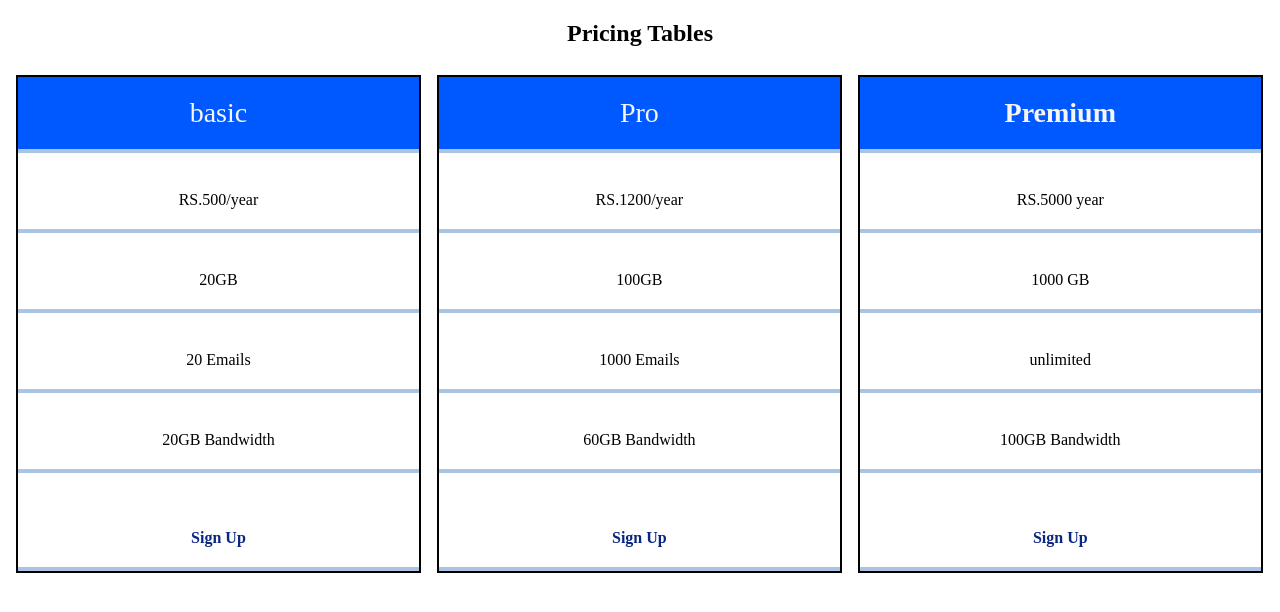
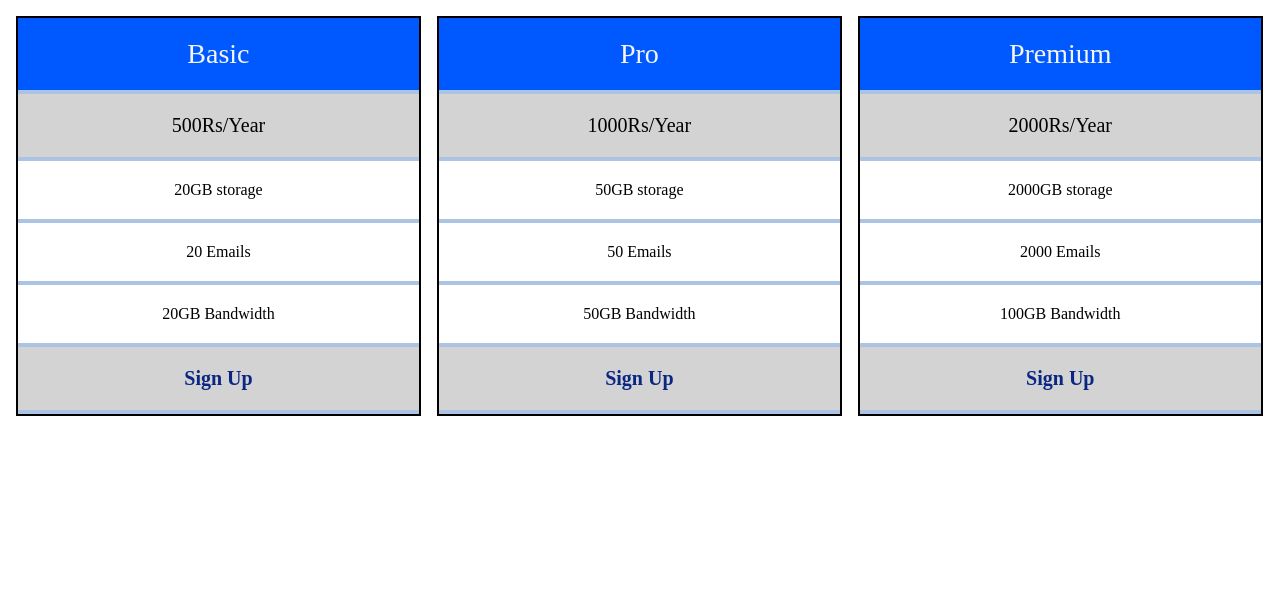
Before and after one commit to SangeethaKumarasamy/pricing-table, a plain HTML site: page index.html in a window 1280 px wide. Drawn offline with Linux system fonts and the light colour scheme.

Commit message:
Update index.html

```diff
--- a/index.html
+++ b/index.html
@@ -1,53 +1,45 @@
 <!DOCTYPE html>
 <html lang="en">
   <head>
-    <meta charset="UTF-8">
-    <meta http-equiv="X-UA-Compatible" content="IE=edge">
-    <meta name="viewport" content="width=device-width, initial-scale=1.0">
-    <title>price-table</title>
-    <link rel="stylesheet" href="style.css">
-
+    <meta charset="UTF-8" />
+    <meta http-equiv="X-UA-Compatible" content="IE=edge" />
+    <meta name="viewport" content="width=device-width, initial-scale=1.0" />
+    <title>Document</title>
+    <link rel="stylesheet" href="style.css" />
   </head>
   <body>
+    <div class="columns">
+      <ul class="price">
+        <li class="header">Basic</li>
+        <li class="grey">500Rs/Year</li>
+        <li>20GB storage</li>
+        <li>20 Emails</li>
+        <li>20GB Bandwidth</li>
 
-</head>
-<body>
-
-<h2 style="text-align:center">Pricing Tables</h2>
-
-<div class="columns" id="1">
-  <ul class="price">
-    <li class="header">basic</li>
-    <br><li class="wheat">RS.500/year</li>
-    <br><li>20GB </li>
-    <br><li>20 Emails</li>
-    <br><li>20GB Bandwidth</li>
-    <br><br><li class="colour">
-        <a href="#" class="button">Sign Up</a></li>
+        <li class="grey"><a href="#" class="button"> Sign Up </a></li>
       </ul>
     </div>
 
-<div class="columns" id="2">
+    <div class="columns">
       <ul class="price">
         <li class="header">Pro</li>
-    <br><li class="wheat">RS.1200/year</li>
-    <br><li>100GB </li>
-    <br><li>1000 Emails</li>
-    <br><li>60GB Bandwidth</li>
-    <br><br><li class="colour"><a href="#" class="button">Sign Up</a></li>
+        <li class="grey">1000Rs/Year</li>
+        <li>50GB storage</li>
+        <li>50 Emails</li>
+        <li>50GB Bandwidth</li>
+        <li class="grey"><a href="#" class="button"> Sign Up </a></li>
       </ul>
     </div>
 
-<div class="columns" id="3">
+    <div class="columns">
       <ul class="price">
-    <li class="header"><b>Premium</b></li>
-    <br><li class="wheat">RS.5000 year</li>
-    <br><li>1000 GB</li>
-    <br><li>unlimited</li>
-    <br><li>100GB Bandwidth</li>
-    <br><br><li class="colour"><a href="#" class="button">Sign Up</a></li>
+        <li class="header">Premium</li>
+        <li class="grey">2000Rs/Year</li>
+        <li>2000GB storage</li>
+        <li>2000 Emails</li>
+        <li>100GB Bandwidth</li>
+        <li class="grey"><a href="#" class="button"> Sign Up </a></li>
       </ul>
-  <script src="script.js"></script>
     </div>
   </body>
 </html>
```
Lines whose indentation alone changed are shown as unchanged.
